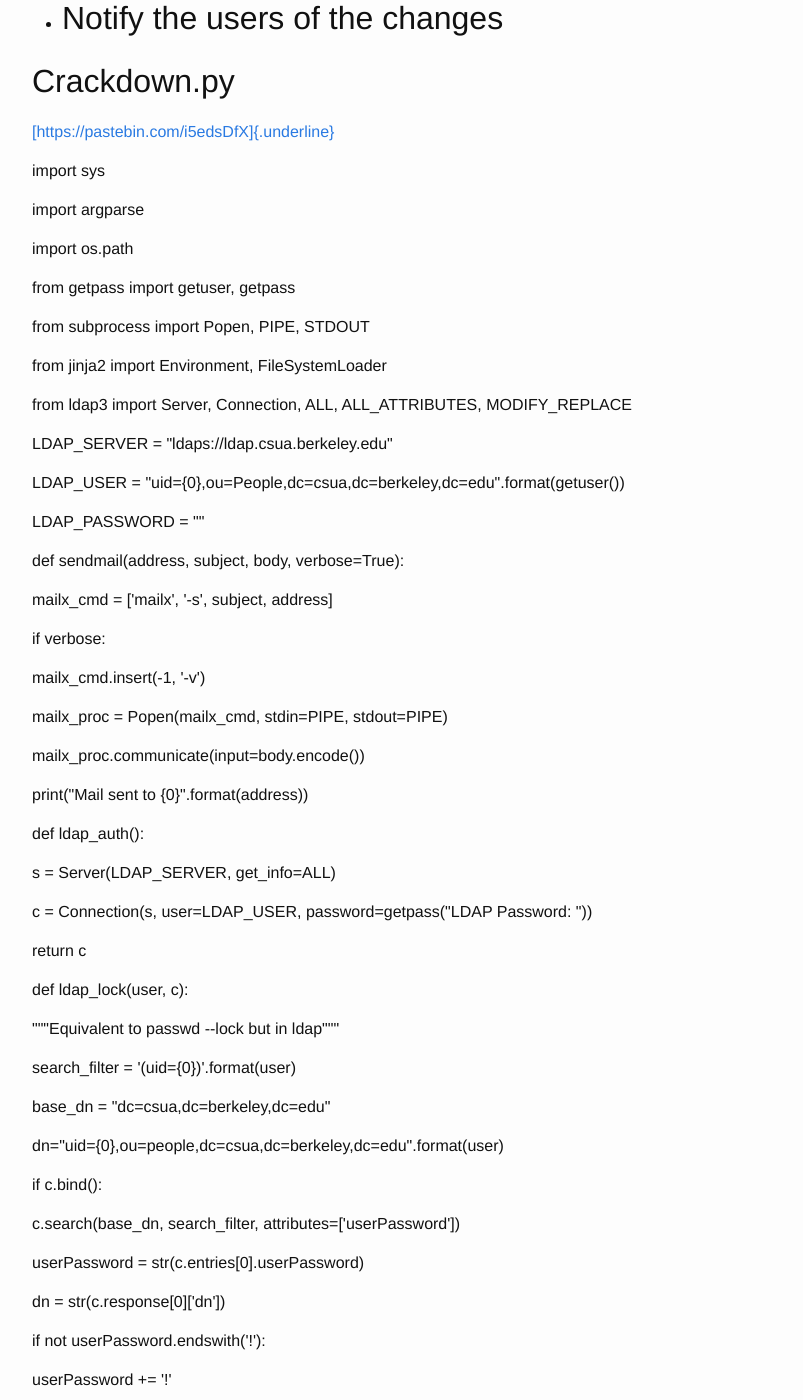
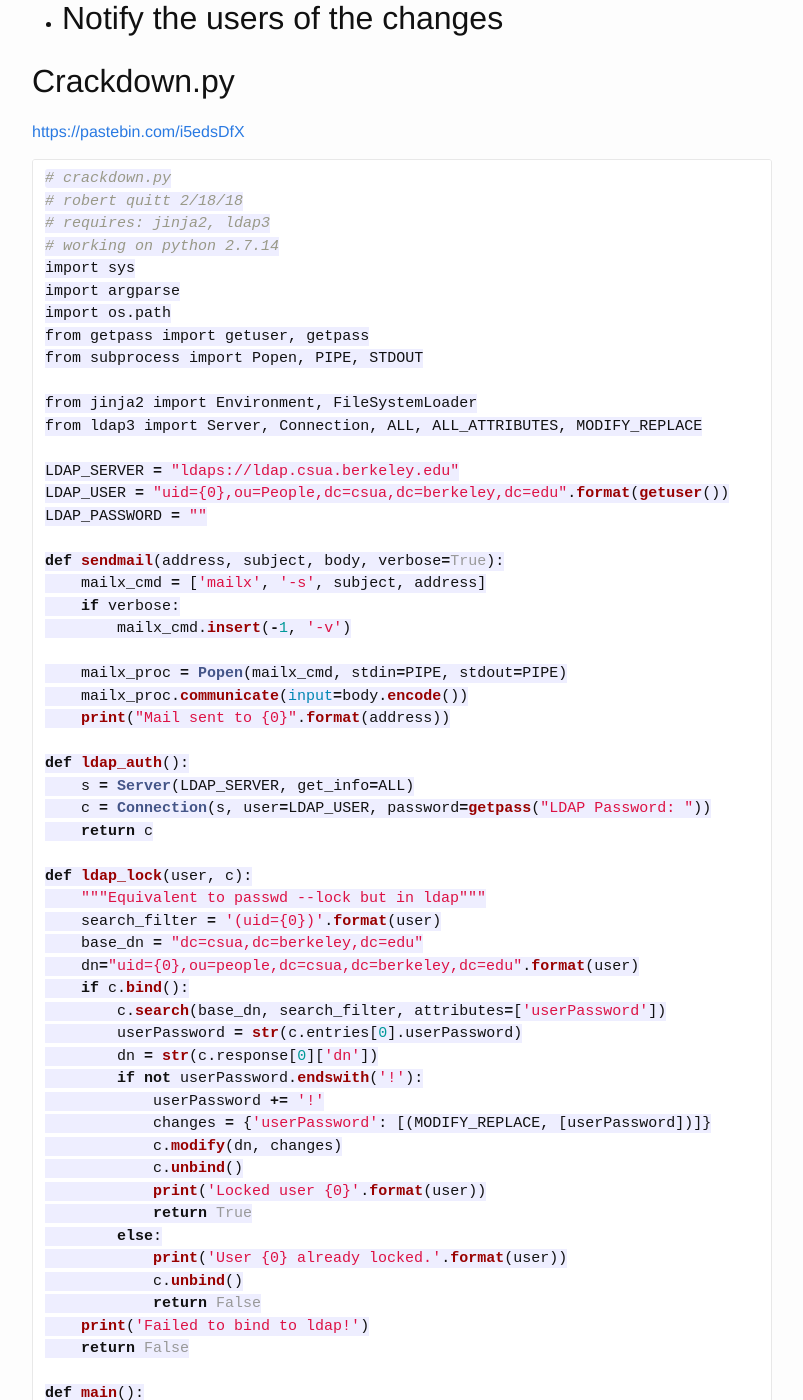
Before and after one commit to CSUA/documentaries, a Jekyll site: the page built from _posts/minutes/2018-02-18-Operation_Crackdown.md, in a window 1280 px wide and 1400 px high, scrolled down 2118 px. Shown: the whole window, without its empty margins (238-1041 px from the left). Built offline with Jekyll 4.4.1, drawn with Linux system fonts in a browser that asks for light colours; our own code applies the rules of GitHub Pages for plain Markdown files; some of the changed text lies outside the part shown.

Commit message:
Update 2018-02-18-Operation_Crackdown.md

````diff
--- a/_posts/minutes/2018-02-18-Operation_Crackdown.md
+++ b/_posts/minutes/2018-02-18-Operation_Crackdown.md
@@ -101,144 +101,90 @@ Breaking User Passwords
 Crackdown.py
 ------------
 
-[[https://pastebin.com/i5edsDfX]{.underline}](https://pastebin.com/i5edsDfX)
-
+[https://pastebin.com/i5edsDfX](https://pastebin.com/i5edsDfX)
+```python
+# crackdown.py
+# robert quitt 2/18/18
+# requires: jinja2, ldap3
+# working on python 2.7.14
 import sys
-
 import argparse
-
 import os.path
-
 from getpass import getuser, getpass
-
 from subprocess import Popen, PIPE, STDOUT
 
 from jinja2 import Environment, FileSystemLoader
+from ldap3 import Server, Connection, ALL, ALL_ATTRIBUTES, MODIFY_REPLACE
 
-from ldap3 import Server, Connection, ALL, ALL\_ATTRIBUTES,
-MODIFY\_REPLACE
-
-LDAP\_SERVER = \"ldaps://ldap.csua.berkeley.edu\"
-
-LDAP\_USER =
-\"uid={0},ou=People,dc=csua,dc=berkeley,dc=edu\".format(getuser())
-
-LDAP\_PASSWORD = \"\"
+LDAP_SERVER = "ldaps://ldap.csua.berkeley.edu"
+LDAP_USER = "uid={0},ou=People,dc=csua,dc=berkeley,dc=edu".format(getuser())
+LDAP_PASSWORD = ""
 
 def sendmail(address, subject, body, verbose=True):
+    mailx_cmd = ['mailx', '-s', subject, address]
+    if verbose:
+        mailx_cmd.insert(-1, '-v')
 
-mailx\_cmd = \[\'mailx\', \'-s\', subject, address\]
+    mailx_proc = Popen(mailx_cmd, stdin=PIPE, stdout=PIPE)
+    mailx_proc.communicate(input=body.encode())
+    print("Mail sent to {0}".format(address))
 
-if verbose:
+def ldap_auth():
+    s = Server(LDAP_SERVER, get_info=ALL)
+    c = Connection(s, user=LDAP_USER, password=getpass("LDAP Password: "))
+    return c
 
-mailx\_cmd.insert(-1, \'-v\')
-
-mailx\_proc = Popen(mailx\_cmd, stdin=PIPE, stdout=PIPE)
-
-mailx\_proc.communicate(input=body.encode())
-
-print(\"Mail sent to {0}\".format(address))
-
-def ldap\_auth():
-
-s = Server(LDAP\_SERVER, get\_info=ALL)
-
-c = Connection(s, user=LDAP\_USER, password=getpass(\"LDAP Password:
-\"))
-
-return c
-
-def ldap\_lock(user, c):
-
-\"\"\"Equivalent to passwd \--lock but in ldap\"\"\"
-
-search\_filter = \'(uid={0})\'.format(user)
-
-base\_dn = \"dc=csua,dc=berkeley,dc=edu\"
-
-dn=\"uid={0},ou=people,dc=csua,dc=berkeley,dc=edu\".format(user)
-
-if c.bind():
-
-c.search(base\_dn, search\_filter, attributes=\[\'userPassword\'\])
-
-userPassword = str(c.entries\[0\].userPassword)
-
-dn = str(c.response\[0\]\[\'dn\'\])
-
-if not userPassword.endswith(\'!\'):
-
-userPassword += \'!\'
-
-changes = {\'userPassword\': \[(MODIFY\_REPLACE, \[userPassword\])\]}
-
-c.modify(dn, changes)
-
-c.unbind()
-
-print(\'Locked user {0}\'.format(user))
-
-return True
-
-else:
-
-print(\'User {0} already locked.\'.format(user))
-
-c.unbind()
-
-return False
-
-print(\'Failed to bind to ldap!\')
-
-return False
+def ldap_lock(user, c):
+    """Equivalent to passwd --lock but in ldap"""
+    search_filter = '(uid={0})'.format(user)
+    base_dn = "dc=csua,dc=berkeley,dc=edu"
+    dn="uid={0},ou=people,dc=csua,dc=berkeley,dc=edu".format(user)
+    if c.bind():
+        c.search(base_dn, search_filter, attributes=['userPassword'])
+        userPassword = str(c.entries[0].userPassword)
+        dn = str(c.response[0]['dn'])
+        if not userPassword.endswith('!'):
+            userPassword += '!'
+            changes = {'userPassword': [(MODIFY_REPLACE, [userPassword])]}
+            c.modify(dn, changes)
+            c.unbind()
+            print('Locked user {0}'.format(user))
+            return True
+        else:
+            print('User {0} already locked.'.format(user))
+            c.unbind()
+            return False
+    print('Failed to bind to ldap!')
+    return False
 
 def main():
+    parser = argparse.ArgumentParser(description="Send an email from a template")
+    subparsers = parser.add_subparsers(dest='cmd')
 
-parser = argparse.ArgumentParser(description=\"Send an email from a
-template\")
+    mail_parser = subparsers.add_parser('mail')
+    mail_parser.add_argument('subject')
+    mail_parser.add_argument('template_name')
+    mail_parser.add_argument('userfile')
+    lock_parser = subparsers.add_parser('lock')
+    lock_parser.add_argument('userfile')
 
-subparsers = parser.add\_subparsers(dest=\'cmd\')
+    args = parser.parse_args()
 
-mail\_parser = subparsers.add\_parser(\'mail\')
+    if args.cmd == 'mail':
+        env = Environment(loader=FileSystemLoader(os.path.dirname(args.template_name)))
+        template = env.get_template(args.template_name)
+        for username in open(args.userfile):
+            username = username.strip()
 
-mail\_parser.add\_argument(\'subject\')
+            body = template.render(username=username)
+            sendmail('{0}@csua.berkeley.edu'.format(username), args.subject, body)
 
-mail\_parser.add\_argument(\'template\_name\')
+    elif args.cmd == 'lock':
+        c = ldap_auth()
+        for user in open(args.userfile):
+            user = user.strip()
+            ldap_lock(user, c)
 
-mail\_parser.add\_argument(\'userfile\')
-
-lock\_parser = subparsers.add\_parser(\'lock\')
-
-lock\_parser.add\_argument(\'userfile\')
-
-args = parser.parse\_args()
-
-if args.cmd == \'mail\':
-
-env =
-Environment(loader=FileSystemLoader(os.path.dirname(args.template\_name)))
-
-template = env.get\_template(args.template\_name)
-
-for username in open(args.userfile):
-
-username = username.strip()
-
-body = template.render(username=username)
-
-sendmail(\'{0}@csua.berkeley.edu\'.format(username), args.subject,
-body)
-
-elif args.cmd == \'lock\':
-
-c = ldap\_auth()
-
-for user in open(args.userfile):
-
-user = user.strip()
-
-ldap\_lock(user, c)
-
-if \_\_name\_\_ == \'\_\_main\_\_\':
-
-main()
+if __name__ == '__main__':
+    main()
+```
````
